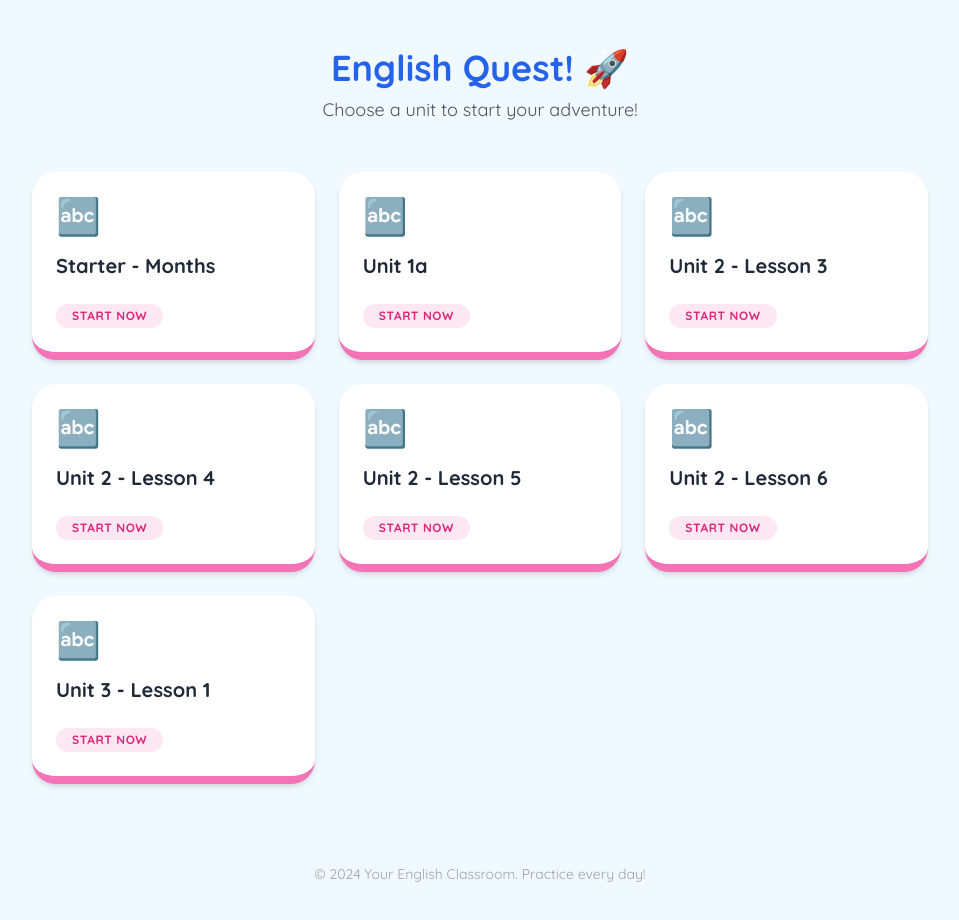
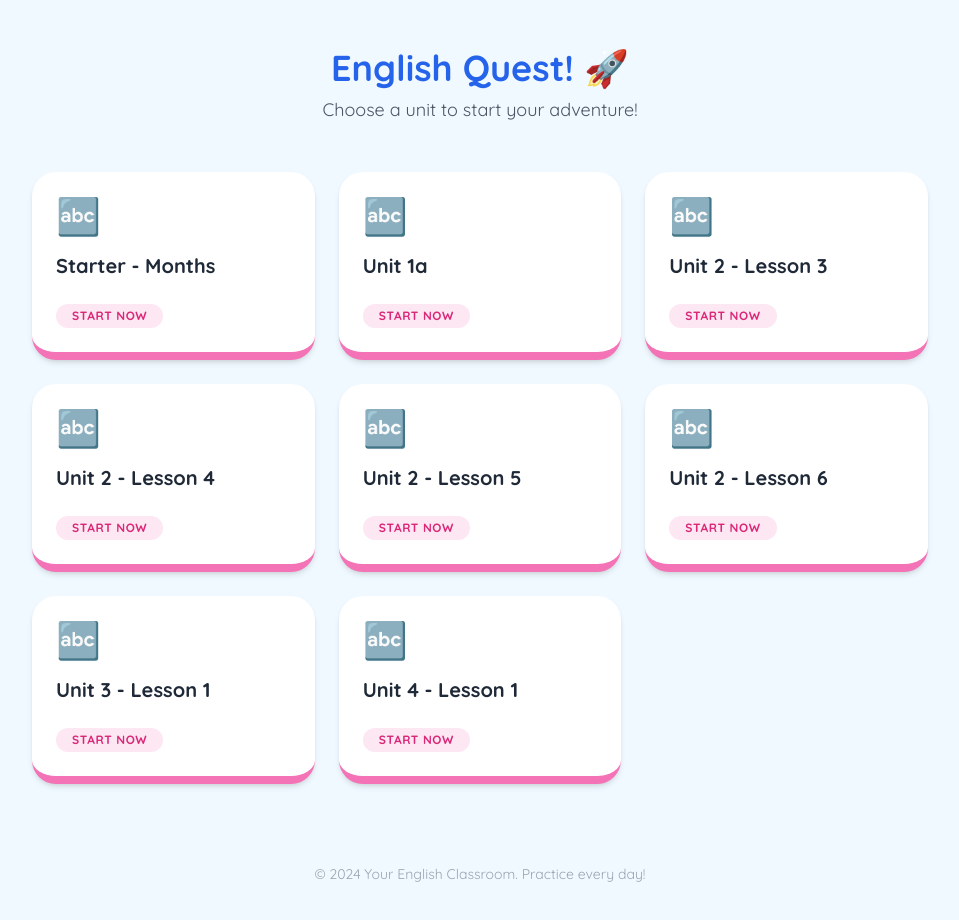
Before and after one commit to hunghtthd-ui/Family-Friends-3, a plain HTML site: page index.html in a window 1280 px wide. Shown: the whole page, without its empty margins (160-1119 px from the left). Drawn offline with nearby package versions, Linux system fonts and the light colour scheme.

Commit message:
Update index.html

```diff
--- a/index.html
+++ b/index.html
@@ -64,6 +64,12 @@
                 <h3 class="text-xl font-bold text-gray-800 mb-2">Unit 3 - Lesson 1</h3>
                 <div class="mt-4 inline-block bg-pink-100 text-pink-600 px-4 py-1 rounded-full text-xs font-bold uppercase tracking-wider">Start Now</div>
             </a>
+            <!-- Unit 4a -->
+            <a href="unit-3a/" class="unit-card bg-white p-6 rounded-3xl shadow-md border-b-8 border-pink-400 block hover:shadow-xl">
+                <div class="text-4xl mb-4">🔤</div>
+                <h3 class="text-xl font-bold text-gray-800 mb-2">Unit 4 - Lesson 1</h3>
+                <div class="mt-4 inline-block bg-pink-100 text-pink-600 px-4 py-1 rounded-full text-xs font-bold uppercase tracking-wider">Start Now</div>
+            </a>
 
             <!-- Thêm Unit mới ở đây bằng cách copy block trên -->
         </div>
```
